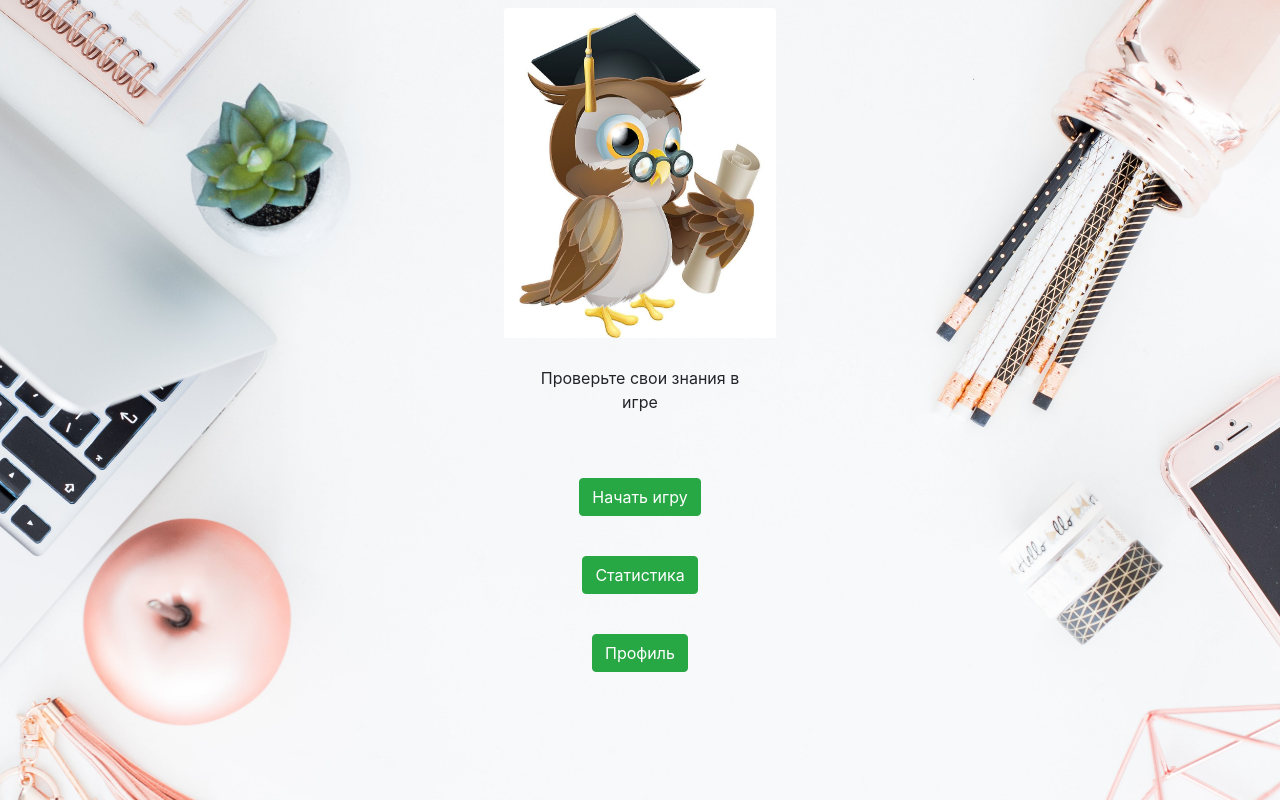
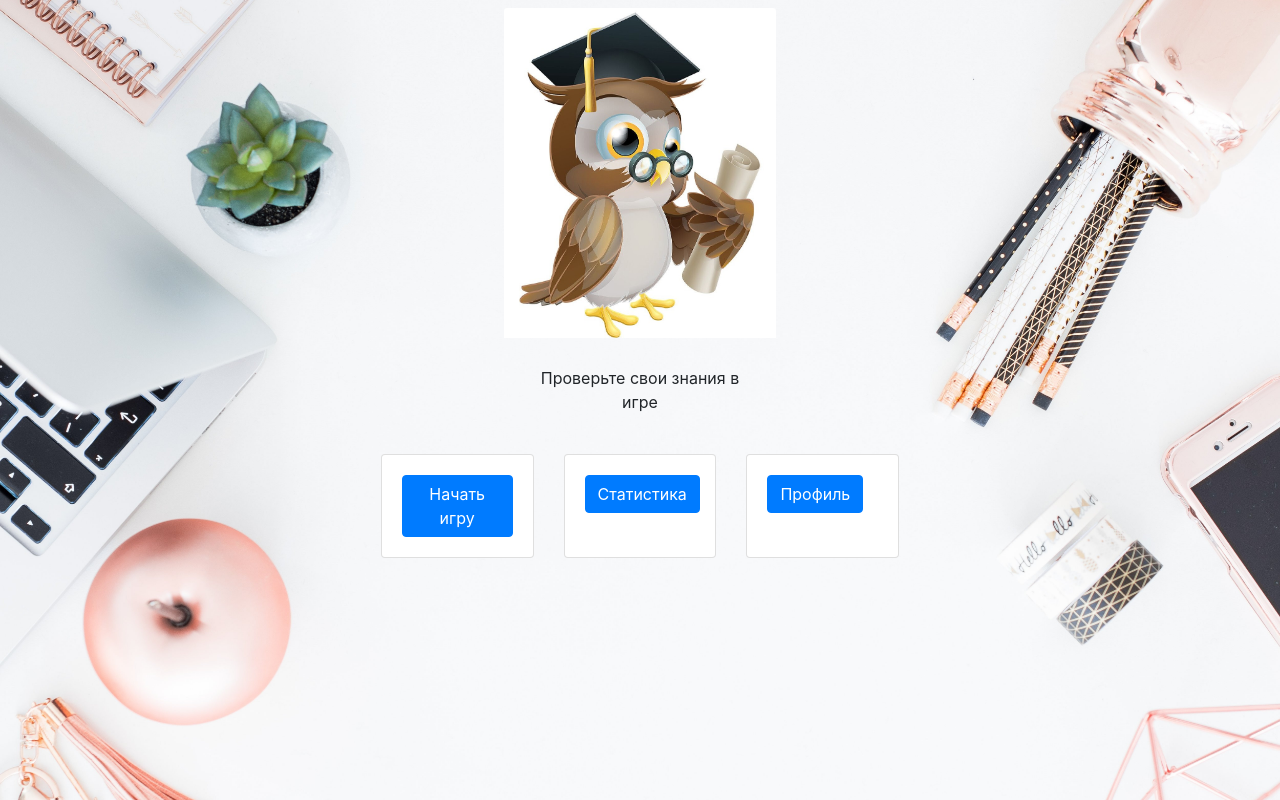
Before and after one commit to zerosergey2024/GameProject, a Flask app: page / in a window 1280 px wide. Run offline with Flask 3, Linux system fonts and the light colour scheme; some libraries are stand-ins or nearby versions.

Commit message:
add code3

```diff
--- a/app/static/css/styles.css
+++ b/app/static/css/styles.css
@@ -6,7 +6,8 @@ body {
 }
 
 .container {
-    position: relative;
-    top: 50%;
-    transform: translateY(-50%);
+    display: flex;
+    justify-content: center;
+    align-items: center;
+    flex-wrap: wrap;
 }
--- a/app/templates/home.html
+++ b/app/templates/home.html
@@ -3,16 +3,36 @@
 {% block title %}Home Page{% endblock %}
 
 {% block content %}
- <div class="mx-auto p-2" style="width: 18rem;">
-     <div class="card-body d-flex flex-column justify-content-center align-items-center">
-         <a href='/profile' class="btn btn-success">Начать игру</a>
-     </div>
-     <div class="card-body d-flex flex-column justify-content-center align-items-center">
-         <a href='/profile' class="btn btn-success">Статистика</a>
-     </div>
-     <div class="card-body d-flex flex-column justify-content-center align-items-center">
-         <a href='/profile' class="btn btn-success">Профиль</a>
-     </div>
- </div>
+  <div class="container my-1">
+              <div class="row">
+                <!-- Карточка 1 -->
+                <div class="col-lg-4 col-sm-12 mb-4">
+                  <div class="card h-100">
+<!--                    <img src="../static/image/folio01.png" class="card-img-top" alt="...">-->
+                    <div class="card-body">
+                        <a href="#" class="btn btn-primary">Начать игру</a>
+                    </div>
+                  </div>
+                </div>
+                <!-- Карточка 2 -->
+                <div class="col-lg-4 col-sm-12 mb-4">
+                  <div class="card h-100">
+<!--                    <img src="../static/image/folio02.png" class="card-img-top" alt="...">-->
+                    <div class="card-body">
+                        <a href="#" class="btn btn-primary">Статистика</a>
+                    </div>
+                  </div>
+                </div>
+                <!-- Карточка 3 -->
+                <div class="col-lg-4 col-sm-12 mb-4">
+                  <div class="card h-100">
+<!--                    <img src="../static/image/folio03.png" class="card-img-top" alt="...">-->
+                    <div class="card-body">
+                        <a href='/profile' class="btn btn-primary">Профиль</a>
+                    </div>
+                  </div>
+                </div>
+              </div>
+            </div>
 
 {% endblock %}
```
Also changed, not shown: app/templates/profile.html (+33 -7 lines).
